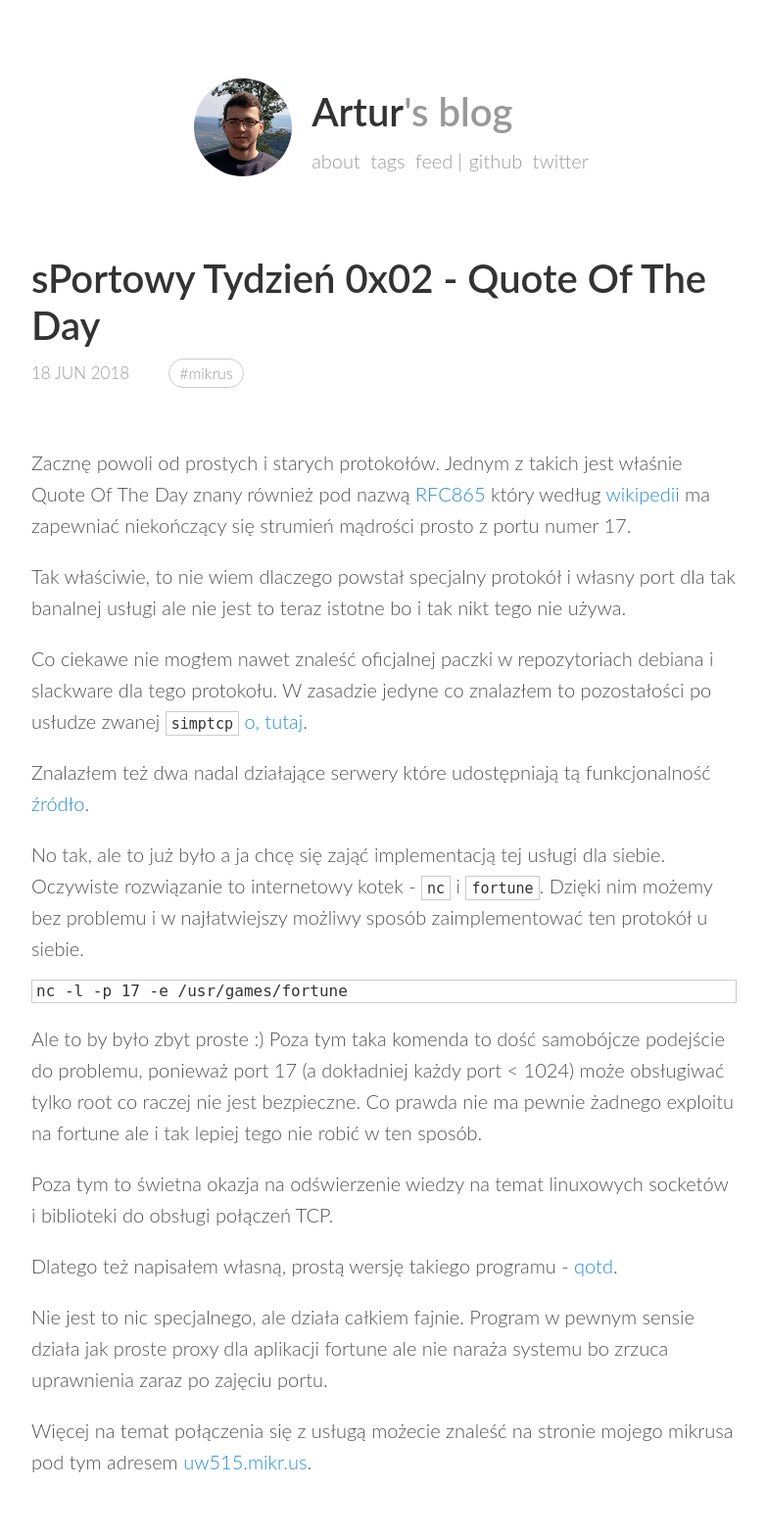
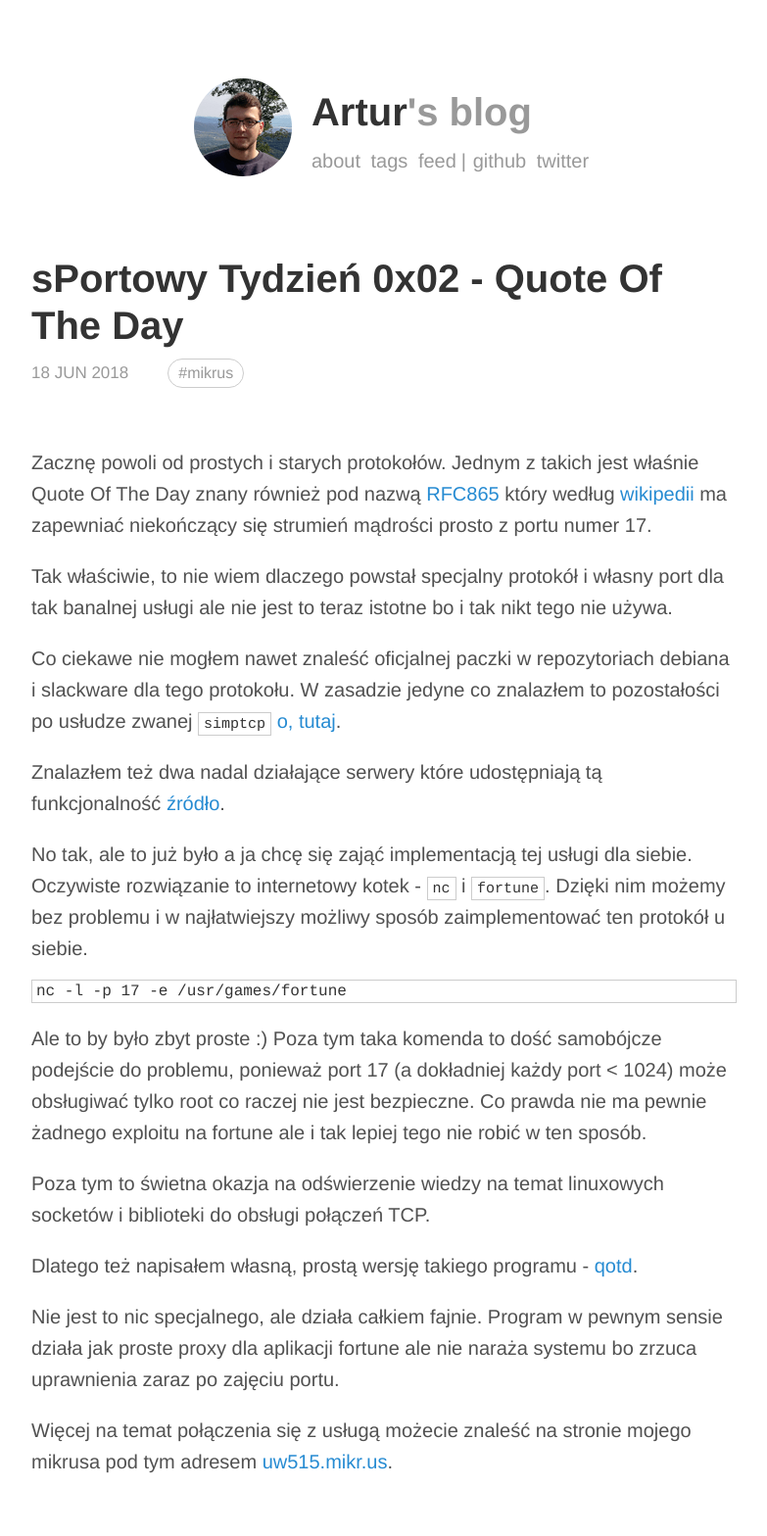
Before and after one commit to arturtamborski/arturtamborski.github.io, a Jekyll site: the page built from _posts/2018-06-18-sportowy-tydzien-2-qotd.md, in a window 1280 px wide. Shown: the whole page at 98% size, without its empty margins (248-1031 px from the left). Built offline with Jekyll 4.4.1, drawn with Linux system fonts in a browser that asks for light colours; comment, search, counter and statistics services are not loaded.

Commit message:
change fonts to web-safe ones

```diff
--- a/_includes/style.scss
+++ b/_includes/style.scss
@@ -11,7 +11,7 @@ body {
 }
 
 html {
-  font-family: Lato;
+  font-family: Helvetica;
   font-size: 18px;
   font-weight: 300;
   line-height: 1.6;
@@ -148,7 +148,7 @@ blockquote {
 
 code,
 pre {
-  font-family: Mono;
+  font-family: Courier, monospace;
   color: #333;
   font-size: .75rem;
   padding: 0 4px 0 4px;
@@ -160,6 +160,7 @@ pre {
   line-height: 1.4;
   white-space: pre;
   border: 1px solid #ccc;
+  overflow-x: auto;
 }
 
 code {
@@ -183,7 +184,7 @@ pre code {
 }
 
 .gist .gist-file {
-  font-family: Menlo, Monaco, "Courier New", monospace !important;
+  font-family: Courier, monospace;
 }
 
 .gist .markdown-body {
```
